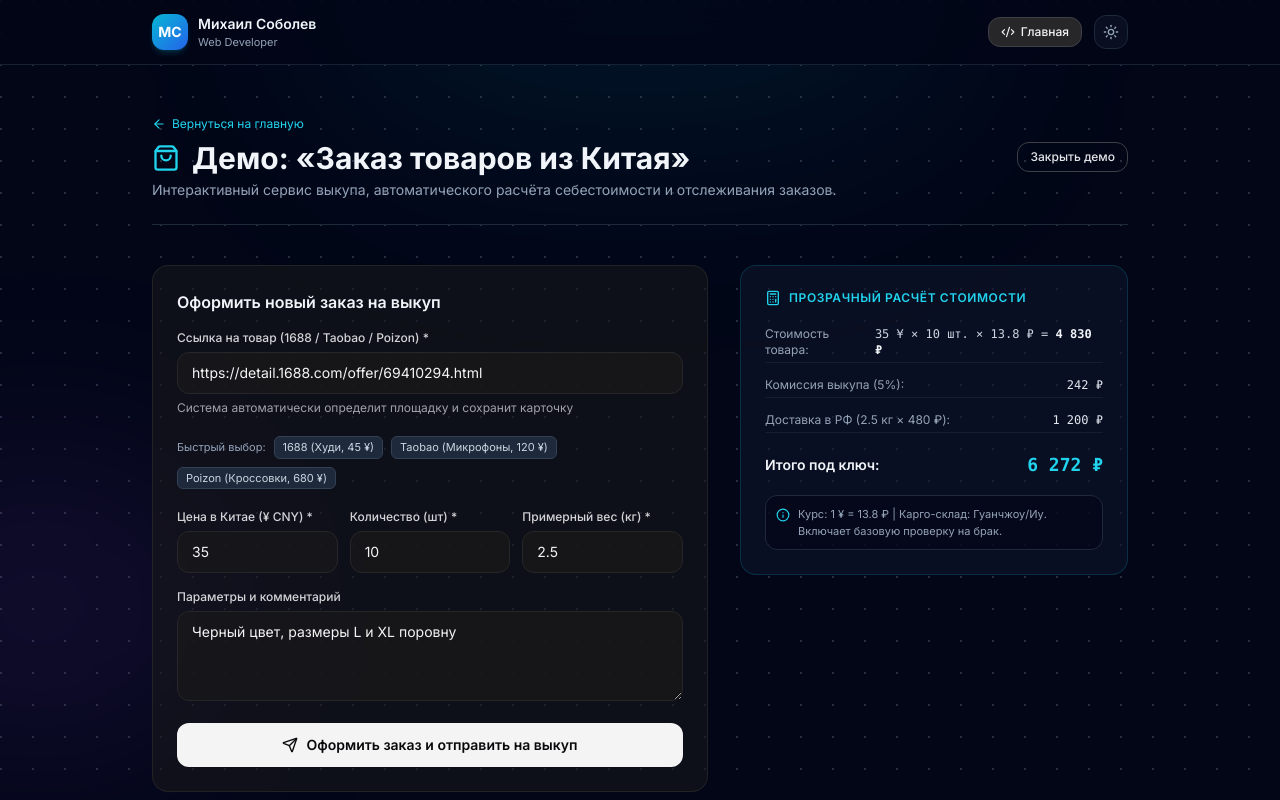
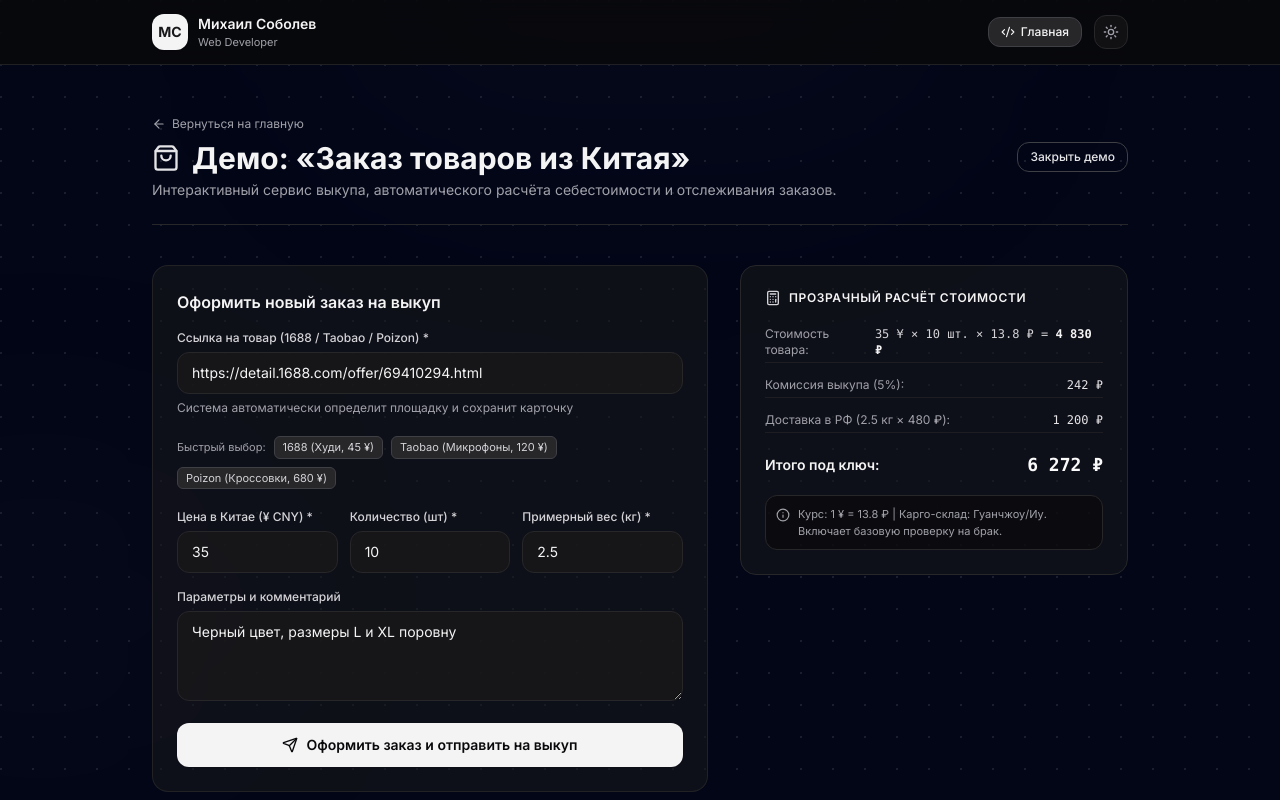
Before and after one commit to torch817/dev-portfolio-china, a React (Vite) app: page / in a window 1280 px wide. Both pictures are taken after a click on the button "Демо: Китай". Shown: the top 800 px of the page. Built offline with nearby package versions, Linux system fonts and the light colour scheme.

Commit message:
feat(cto-loop): complete strict monochrome B2B redesign and polish components

```diff
--- a/src/components/demo/ChinaOrderDemo.tsx
+++ b/src/components/demo/ChinaOrderDemo.tsx
@@ -120,20 +120,20 @@ export const ChinaOrderDemo: React.FC<ChinaOrderDemoProps> = ({ onBack }) => {
   return (
     <div className="py-8 md:py-12 max-w-5xl mx-auto px-4 sm:px-6 space-y-10 animate-fade-in">
       {/* Top Banner */}
-      <div className="flex flex-col sm:flex-row sm:items-center justify-between gap-4 pb-6 border-b border-slate-200 dark:border-slate-800">
+      <div className="flex flex-col sm:flex-row sm:items-center justify-between gap-4 pb-6 border-b border-zinc-200 dark:border-zinc-800">
         <div>
           <button
             onClick={onBack}
-            className="inline-flex items-center gap-1.5 text-xs text-cyan-600 hover:text-cyan-500 dark:text-cyan-400 dark:hover:text-cyan-300 mb-2 transition-colors"
+            className="inline-flex items-center gap-1.5 text-xs text-zinc-600 hover:text-zinc-900 dark:text-zinc-400 dark:hover:text-zinc-200 mb-2 transition-colors"
           >
             <ArrowLeft className="w-3.5 h-3.5" />
             <span>Вернуться на главную</span>
           </button>
-          <h1 className="text-2xl sm:text-3xl font-bold text-slate-900 dark:text-slate-100 flex items-center gap-3">
-            <ShoppingBag className="w-7 h-7 text-cyan-500 dark:text-cyan-400" />
+          <h1 className="text-2xl sm:text-3xl font-bold text-zinc-900 dark:text-zinc-100 flex items-center gap-3">
+            <ShoppingBag className="w-7 h-7 text-zinc-800 dark:text-zinc-200" />
             <span>Демо: «Заказ товаров из Китая»</span>
           </h1>
-          <p className="text-xs sm:text-sm text-slate-600 dark:text-slate-400 mt-1">
+          <p className="text-xs sm:text-sm text-zinc-600 dark:text-zinc-400 mt-1">
             Интерактивный сервис выкупа, автоматического расчёта себестоимости и отслеживания заказов.
           </p>
         </div>
@@ -148,7 +148,7 @@ export const ChinaOrderDemo: React.FC<ChinaOrderDemoProps> = ({ onBack }) => {
         {/* Left Form */}
         <div className="lg:col-span-7">
           <Card className="p-6">
-            <h2 className="text-base font-semibold text-slate-900 dark:text-slate-100 mb-4">
+            <h2 className="text-base font-semibold text-zinc-900 dark:text-zinc-100 mb-4">
               Оформить новый заказ на выкуп
             </h2>
 
@@ -168,7 +168,7 @@ export const ChinaOrderDemo: React.FC<ChinaOrderDemoProps> = ({ onBack }) => {
 
               {/* Quick Presets */}
               <div className="flex flex-wrap items-center gap-2 pt-1 pb-1">
-                <span className="text-[11px] text-slate-500 dark:text-slate-400">Быстрый выбор:</span>
+                <span className="text-[11px] text-zinc-500 dark:text-zinc-400">Быстрый выбор:</span>
                 <button
                   type="button"
                   onClick={() => {
@@ -179,7 +179,7 @@ export const ChinaOrderDemo: React.FC<ChinaOrderDemoProps> = ({ onBack }) => {
                     setComment('Партия зимних худи оверсайз (хлопок 420г)');
                     setUrlError('');
                   }}
-                  className="text-[11px] px-2 py-0.5 rounded-md bg-slate-100 dark:bg-slate-800 text-slate-700 dark:text-slate-300 hover:bg-cyan-500/10 hover:text-cyan-600 dark:hover:text-cyan-400 border border-slate-200 dark:border-slate-700 transition-colors"
+                  className="text-[11px] px-2 py-0.5 rounded-md bg-zinc-100 dark:bg-zinc-800 text-zinc-700 dark:text-zinc-300 hover:bg-zinc-200 dark:hover:bg-zinc-700 hover:text-zinc-900 dark:hover:text-zinc-100 border border-zinc-200 dark:border-zinc-700 transition-colors"
                 >
                   1688 (Худи, 45 ¥)
                 </button>
@@ -193,7 +193,7 @@ export const ChinaOrderDemo: React.FC<ChinaOrderDemoProps> = ({ onBack }) => {
                     setComment('Беспроводные микрофоны для стриминга K9');
                     setUrlError('');
                   }}
-                  className="text-[11px] px-2 py-0.5 rounded-md bg-slate-100 dark:bg-slate-800 text-slate-700 dark:text-slate-300 hover:bg-cyan-500/10 hover:text-cyan-600 dark:hover:text-cyan-400 border border-slate-200 dark:border-slate-700 transition-colors"
+                  className="text-[11px] px-2 py-0.5 rounded-md bg-zinc-100 dark:bg-zinc-800 text-zinc-700 dark:text-zinc-300 hover:bg-zinc-200 dark:hover:bg-zinc-700 hover:text-zinc-900 dark:hover:text-zinc-100 border border-zinc-200 dark:border-zinc-700 transition-colors"
                 >
                   Taobao (Микрофоны, 120 ¥)
                 </button>
@@ -207,7 +207,7 @@ export const ChinaOrderDemo: React.FC<ChinaOrderDemoProps> = ({ onBack }) => {
                     setComment('Кроссовки Nike Air Jordan 1 Low (Оригинал)');
                     setUrlError('');
                   }}
-                  className="text-[11px] px-2 py-0.5 rounded-md bg-slate-100 dark:bg-slate-800 text-slate-700 dark:text-slate-300 hover:bg-cyan-500/10 hover:text-cyan-600 dark:hover:text-cyan-400 border border-slate-200 dark:border-slate-700 transition-colors"
+                  className="text-[11px] px-2 py-0.5 rounded-md bg-zinc-100 dark:bg-zinc-800 text-zinc-700 dark:text-zinc-300 hover:bg-zinc-200 dark:hover:bg-zinc-700 hover:text-zinc-900 dark:hover:text-zinc-100 border border-zinc-200 dark:border-zinc-700 transition-colors"
                 >
                   Poizon (Кроссовки, 680 ¥)
                 </button>
@@ -281,7 +281,7 @@ export const ChinaOrderDemo: React.FC<ChinaOrderDemoProps> = ({ onBack }) => {
       </div>
 
       {/* Orders Table Section */}
-      <div className="pt-6 border-t border-slate-200 dark:border-slate-800/80">
+      <div className="pt-6 border-t border-zinc-200 dark:border-zinc-800/80">
         <OrdersTable orders={orders} />
       </div>
     </div>
--- a/src/components/demo/OrderCalculator.tsx
+++ b/src/components/demo/OrderCalculator.tsx
@@ -26,42 +26,42 @@ export const OrderCalculator: React.FC<OrderCalculatorProps> = ({
   const totalRub = goodsCostRub + commissionRub + shippingRub;
 
   return (
-    <Card className="bg-slate-50/90 dark:bg-slate-900/60 border-cyan-500/30 dark:border-cyan-500/20">
-      <div className="flex items-center gap-2 mb-4 text-cyan-600 dark:text-cyan-400">
-        <Calculator className="w-4 h-4" />
+    <Card className="bg-zinc-50/90 dark:bg-zinc-900/60 border-zinc-200 dark:border-zinc-800">
+      <div className="flex items-center gap-2 mb-4 text-zinc-900 dark:text-zinc-100">
+        <Calculator className="w-4 h-4 text-zinc-700 dark:text-zinc-300" />
         <h4 className="text-xs font-semibold uppercase tracking-wider">
           Прозрачный расчёт стоимости
         </h4>
       </div>
 
-      <div className="space-y-2.5 text-xs text-slate-700 dark:text-slate-300">
-        <div className="flex justify-between items-center py-1 border-b border-slate-200 dark:border-slate-800/60">
-          <span className="text-slate-500 dark:text-slate-400">Стоимость товара:</span>
+      <div className="space-y-2.5 text-xs text-zinc-700 dark:text-zinc-300">
+        <div className="flex justify-between items-center py-1 border-b border-zinc-200 dark:border-zinc-800/60">
+          <span className="text-zinc-500 dark:text-zinc-400">Стоимость товара:</span>
           <span className="font-mono">
-            {safePrice} ¥ × {safeQuantity} шт. × {config.cnyToRubRate} ₽ = <strong className="text-slate-900 dark:text-slate-100">{goodsCostRub.toLocaleString('ru-RU')} ₽</strong>
+            {safePrice} ¥ × {safeQuantity} шт. × {config.cnyToRubRate} ₽ = <strong className="text-zinc-900 dark:text-zinc-100">{goodsCostRub.toLocaleString('ru-RU')} ₽</strong>
           </span>
         </div>
 
-        <div className="flex justify-between items-center py-1 border-b border-slate-200 dark:border-slate-800/60">
-          <span className="text-slate-500 dark:text-slate-400">Комиссия выкупа ({config.commissionPercent}%):</span>
-          <span className="font-mono text-slate-800 dark:text-slate-200">{commissionRub.toLocaleString('ru-RU')} ₽</span>
+        <div className="flex justify-between items-center py-1 border-b border-zinc-200 dark:border-zinc-800/60">
+          <span className="text-zinc-500 dark:text-zinc-400">Комиссия выкупа ({config.commissionPercent}%):</span>
+          <span className="font-mono text-zinc-800 dark:text-zinc-200">{commissionRub.toLocaleString('ru-RU')} ₽</span>
         </div>
 
-        <div className="flex justify-between items-center py-1 border-b border-slate-200 dark:border-slate-800/60">
-          <span className="text-slate-500 dark:text-slate-400">Доставка в РФ ({safeWeight} кг × {config.shippingPerKgRub} ₽):</span>
-          <span className="font-mono text-slate-800 dark:text-slate-200">{shippingRub.toLocaleString('ru-RU')} ₽</span>
+        <div className="flex justify-between items-center py-1 border-b border-zinc-200 dark:border-zinc-800/60">
+          <span className="text-zinc-500 dark:text-zinc-400">Доставка в РФ ({safeWeight} кг × {config.shippingPerKgRub} ₽):</span>
+          <span className="font-mono text-zinc-800 dark:text-zinc-200">{shippingRub.toLocaleString('ru-RU')} ₽</span>
         </div>
 
         <div className="flex justify-between items-center pt-2 text-sm">
-          <span className="font-semibold text-slate-900 dark:text-slate-100">Итого под ключ:</span>
-          <span className="font-bold text-lg text-cyan-600 dark:text-cyan-400 font-mono">
+          <span className="font-semibold text-zinc-900 dark:text-zinc-100">Итого под ключ:</span>
+          <span className="font-bold text-lg text-zinc-900 dark:text-zinc-50 font-mono">
             {totalRub.toLocaleString('ru-RU')} ₽
           </span>
         </div>
       </div>
 
-      <div className="mt-4 p-2.5 rounded-xl bg-white dark:bg-slate-950/60 border border-slate-200 dark:border-slate-800 text-[11px] text-slate-600 dark:text-slate-400 flex items-start gap-2">
-        <Info className="w-3.5 h-3.5 text-cyan-600 dark:text-cyan-400 shrink-0 mt-0.5" />
+      <div className="mt-4 p-2.5 rounded-xl bg-white dark:bg-zinc-950/60 border border-zinc-200 dark:border-zinc-800 text-[11px] text-zinc-600 dark:text-zinc-400 flex items-start gap-2">
+        <Info className="w-3.5 h-3.5 text-zinc-500 dark:text-zinc-400 shrink-0 mt-0.5" />
         <span>Курс: 1 ¥ = {config.cnyToRubRate} ₽ | Карго-склад: Гуанчжоу/Иу. Включает базовую проверку на брак.</span>
       </div>
     </Card>
--- a/src/components/landing/Footer.tsx
+++ b/src/components/landing/Footer.tsx
@@ -2,16 +2,16 @@ import React from 'react';
 
 export const Footer: React.FC = () => {
   return (
-    <footer className="py-8 border-t border-slate-200 dark:border-slate-800/80 bg-slate-100/60 dark:bg-slate-950/60 text-xs text-slate-500 dark:text-slate-500">
+    <footer className="py-8 border-t border-zinc-200 dark:border-zinc-800/80 bg-zinc-100/60 dark:bg-zinc-950/60 text-xs text-zinc-500 dark:text-zinc-500">
       <div className="max-w-5xl mx-auto px-4 sm:px-6 flex flex-col sm:flex-row items-center justify-between gap-4">
         <div>
           © {new Date().getFullYear()} Михаил Соболев. Веб-разработка под ключ.
         </div>
         <div className="flex items-center gap-4">
-          <a href="https://t.me/whhwheqkkwk" target="_blank" rel="noreferrer" className="hover:text-slate-800 dark:hover:text-slate-300 transition-colors">
+          <a href="https://t.me/whhwheqkkwk" target="_blank" rel="noreferrer" className="hover:text-zinc-800 dark:hover:text-zinc-300 transition-colors">
             Telegram
           </a>
-          <a href="https://github.com/torch817" target="_blank" rel="noreferrer" className="hover:text-slate-800 dark:hover:text-slate-300 transition-colors">
+          <a href="https://github.com/torch817" target="_blank" rel="noreferrer" className="hover:text-zinc-800 dark:hover:text-zinc-300 transition-colors">
             GitHub
           </a>
         </div>
--- a/src/components/landing/Header.tsx
+++ b/src/components/landing/Header.tsx
@@ -10,18 +10,18 @@ interface HeaderProps {
 
 export const Header: React.FC<HeaderProps> = ({ currentView, setCurrentView }) => {
   return (
-    <header className="sticky top-0 z-40 w-full border-b border-slate-200 dark:border-slate-800/80 bg-white/80 dark:bg-slate-950/80 backdrop-blur-md">
+    <header className="sticky top-0 z-40 w-full border-b border-zinc-200 dark:border-zinc-800/80 bg-white/80 dark:bg-zinc-950/80 backdrop-blur-md">
       <div className="max-w-5xl mx-auto px-4 sm:px-6 h-16 flex items-center justify-between">
         <button
           onClick={() => setCurrentView('home')}
           className="flex items-center gap-2.5 text-left group"
         >
-          <div className="w-9 h-9 rounded-xl bg-gradient-to-br from-cyan-500 to-blue-600 flex items-center justify-center text-white font-bold text-sm shadow-md shadow-cyan-500/20 group-hover:scale-105 transition-transform">
+          <div className="w-9 h-9 rounded-xl bg-zinc-900 text-zinc-50 dark:bg-zinc-100 dark:text-zinc-900 flex items-center justify-center font-bold text-sm shadow-sm group-hover:scale-105 transition-transform">
             МС
           </div>
           <div>
-            <div className="font-semibold text-sm text-slate-900 dark:text-slate-100 group-hover:text-cyan-600 dark:group-hover:text-cyan-400 transition-colors">Михаил Соболев</div>
-            <div className="text-[11px] text-slate-500 dark:text-slate-400">Web Developer</div>
+            <div className="font-semibold text-sm text-zinc-900 dark:text-zinc-100 group-hover:text-zinc-600 dark:group-hover:text-zinc-300 transition-colors">Михаил Соболев</div>
+            <div className="text-[11px] text-zinc-500 dark:text-zinc-400">Web Developer</div>
           </div>
         </button>
 
@@ -30,19 +30,19 @@ export const Header: React.FC<HeaderProps> = ({ currentView, setCurrentView }) =
             <>
               <a
                 href="#projects"
-                className="hidden sm:inline-block px-3 py-1.5 text-xs text-slate-600 hover:text-slate-900 dark:text-slate-300 dark:hover:text-white transition-colors"
+                className="hidden sm:inline-block px-3 py-1.5 text-xs text-zinc-600 hover:text-zinc-900 dark:text-zinc-300 dark:hover:text-white transition-colors"
               >
                 Проекты
               </a>
               <a
                 href="#skills"
-                className="hidden sm:inline-block px-3 py-1.5 text-xs text-slate-600 hover:text-slate-900 dark:text-slate-300 dark:hover:text-white transition-colors"
+                className="hidden sm:inline-block px-3 py-1.5 text-xs text-zinc-600 hover:text-zinc-900 dark:text-zinc-300 dark:hover:text-white transition-colors"
               >
                 Стек
               </a>
               <a
                 href="#contacts"
-                className="hidden sm:inline-block px-3 py-1.5 text-xs text-slate-600 hover:text-slate-900 dark:text-slate-300 dark:hover:text-white transition-colors"
+                className="hidden sm:inline-block px-3 py-1.5 text-xs text-zinc-600 hover:text-zinc-900 dark:text-zinc-300 dark:hover:text-white transition-colors"
               >
                 Контакты
               </a>
--- a/src/components/ui/Badge.tsx
+++ b/src/components/ui/Badge.tsx
@@ -9,8 +9,8 @@ export const StatusBadge: React.FC<BadgeProps> = ({ status }) => {
   const config = {
     new: {
       label: 'Новый',
-      dot: 'bg-amber-500 dark:bg-amber-400',
-      bg: 'bg-amber-100 text-amber-800 border-amber-300 dark:bg-amber-500/15 dark:text-amber-300 dark:border-amber-500/30'
+      dot: 'bg-zinc-500 dark:bg-zinc-400',
+      bg: 'bg-zinc-100 text-zinc-800 border-zinc-300 dark:bg-zinc-800/80 dark:text-zinc-300 dark:border-zinc-700'
     },
     purchased: {
       label: 'Выкуплен',
--- a/src/components/ui/MagicGridBackground.tsx
+++ b/src/components/ui/MagicGridBackground.tsx
@@ -5,15 +5,15 @@ export const MagicGridBackground: React.FC = () => {
     <div className="absolute inset-0 overflow-hidden pointer-events-none -z-10">
       {/* Subtle Dot Grid */}
       <div
-        className="absolute inset-0 opacity-[0.2] dark:opacity-[0.25]"
+        className="absolute inset-0 opacity-[0.18] dark:opacity-[0.22]"
         style={{
-          backgroundImage: `radial-gradient(circle at 1px 1px, #94a3b8 1px, transparent 0)`,
+          backgroundImage: `radial-gradient(circle at 1px 1px, #71717a 1px, transparent 0)`,
           backgroundSize: '32px 32px'
         }}
       />
       {/* Ambient Gradient Glows */}
-      <div className="absolute -top-40 left-1/2 -translate-x-1/2 w-[600px] h-[350px] bg-gradient-to-b from-cyan-500/15 dark:from-cyan-500/20 via-blue-500/10 to-transparent blur-[120px] rounded-full" />
-      <div className="absolute top-1/3 -left-40 w-[400px] h-[300px] bg-purple-500/10 blur-[100px] rounded-full" />
+      <div className="absolute -top-40 left-1/2 -translate-x-1/2 w-[600px] h-[350px] bg-gradient-to-b from-zinc-400/10 dark:from-zinc-700/15 via-zinc-500/5 to-transparent blur-[120px] rounded-full" />
+      <div className="absolute top-1/3 -left-40 w-[400px] h-[300px] bg-zinc-400/5 dark:bg-zinc-800/10 blur-[100px] rounded-full" />
     </div>
   );
 };
--- a/src/components/ui/ThemeToggle.tsx
+++ b/src/components/ui/ThemeToggle.tsx
@@ -9,7 +9,7 @@ export const ThemeToggle: React.FC = () => {
     <button
       onClick={toggleTheme}
       aria-label="Переключить тему"
-      className="p-2 rounded-xl border border-slate-200 dark:border-slate-800 bg-white/80 dark:bg-slate-900/60 text-slate-600 dark:text-slate-400 hover:text-slate-900 dark:hover:text-slate-100 hover:border-slate-300 dark:hover:border-slate-700 transition-colors"
+      className="p-2 rounded-xl border border-zinc-200 dark:border-zinc-800 bg-white/80 dark:bg-zinc-900/60 text-zinc-600 dark:text-zinc-400 hover:text-zinc-900 dark:hover:text-zinc-100 hover:border-zinc-300 dark:hover:border-zinc-700 transition-colors"
     >
       {theme === 'dark' ? <Sun className="w-4 h-4" /> : <Moon className="w-4 h-4" />}
     </button>
--- a/src/context/ToastContext.tsx
+++ b/src/context/ToastContext.tsx
@@ -44,19 +44,19 @@ export const ToastProvider: React.FC<{ children: React.ReactNode }> = ({ childre
                 ? 'bg-emerald-50 border-emerald-300 text-emerald-950 dark:bg-emerald-950/90 dark:border-emerald-800/60 dark:text-emerald-100'
                 : t.type === 'error'
                 ? 'bg-rose-50 border-rose-300 text-rose-950 dark:bg-rose-950/90 dark:border-rose-800/60 dark:text-rose-100'
-                : 'bg-white border-slate-200 text-slate-900 dark:bg-slate-900/90 dark:border-slate-800 dark:text-slate-100'
+                : 'bg-white border-zinc-200 text-zinc-900 dark:bg-zinc-900/90 dark:border-zinc-800 dark:text-zinc-100'
             }`}
           >
             {t.type === 'success' && <CheckCircle2 className="w-5 h-5 text-emerald-600 dark:text-emerald-400 shrink-0 mt-0.5" />}
             {t.type === 'error' && <AlertCircle className="w-5 h-5 text-rose-600 dark:text-rose-400 shrink-0 mt-0.5" />}
-            {t.type === 'info' && <Info className="w-5 h-5 text-sky-600 dark:text-sky-400 shrink-0 mt-0.5" />}
+            {t.type === 'info' && <Info className="w-5 h-5 text-zinc-600 dark:text-zinc-400 shrink-0 mt-0.5" />}
             <div className="flex-1 min-w-0">
               <div className="font-semibold text-sm">{t.title}</div>
               {t.message && <div className="text-xs opacity-80 mt-0.5 leading-relaxed">{t.message}</div>}
             </div>
             <button
               onClick={() => removeToast(t.id)}
-              className="text-slate-500 hover:text-slate-800 dark:text-slate-400 dark:hover:text-slate-200 transition-colors p-1"
+              className="text-zinc-500 hover:text-zinc-800 dark:text-zinc-400 dark:hover:text-zinc-200 transition-colors p-1"
             >
               <X className="w-4 h-4" />
             </button>
```
Also changed, not shown: src/components/demo/OrdersTable.tsx (+11 -11 lines), src/components/landing/SkillsSection.tsx (+10 -10 lines), src/components/ui/Table.tsx (+5 -5 lines), 1 other file (tests, documents, lock files or other folders).
